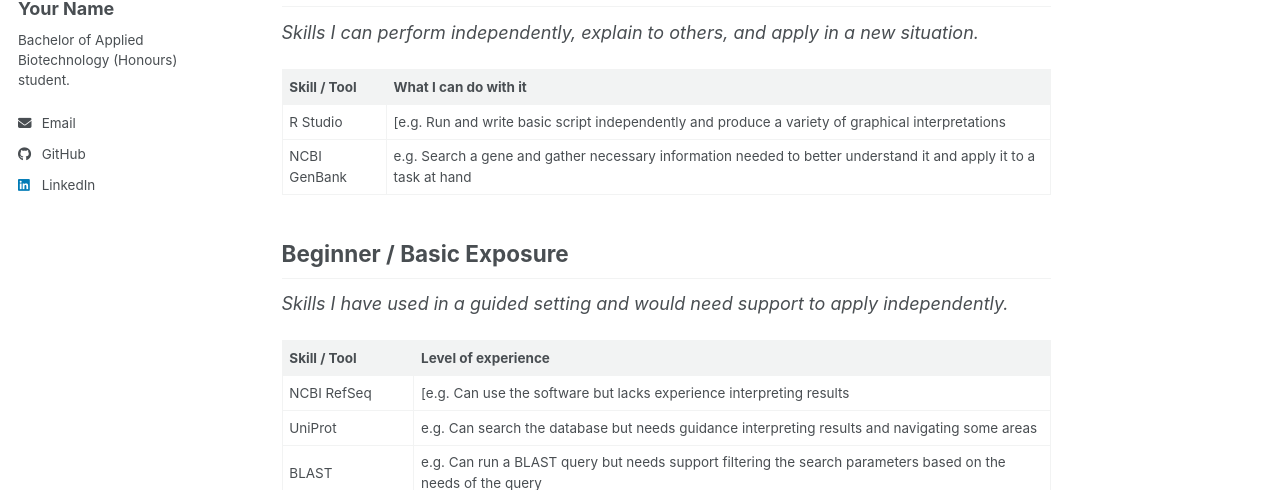
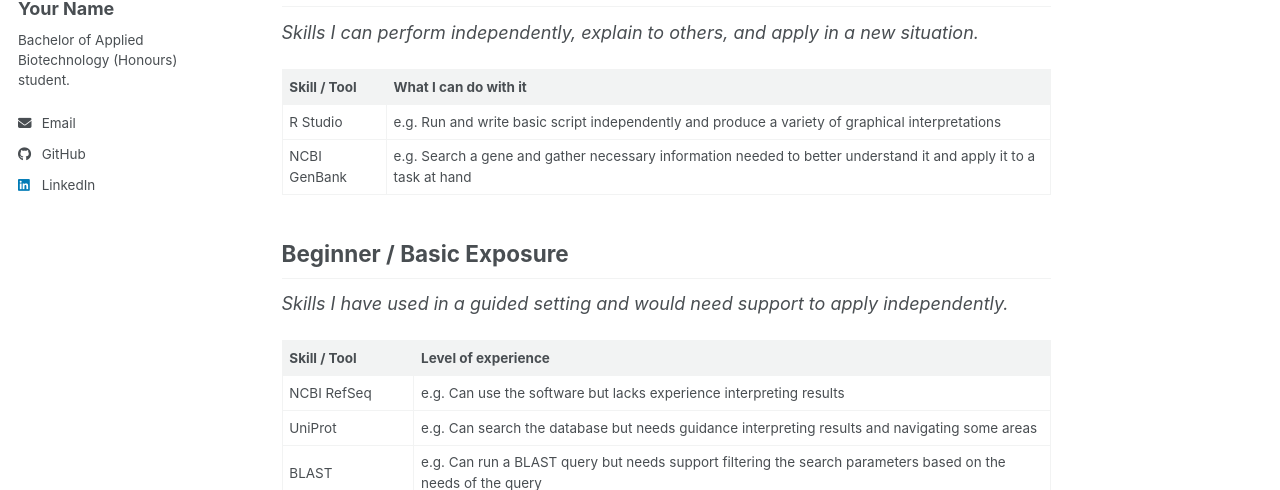
Before and after one commit to JaimielynnR/biot74000-portfolio, a Jekyll site: the page built from _pages/skills.md, in a window 1280 px wide and 1078 px high. Shown: the part 247-737 px from the top of the window. Built offline with Jekyll 4.4.1, drawn with Linux system fonts in a browser that asks for light colours; a script bundle is joined from its source files by our own code; library files that are not in the unit come from our copies.

```diff
--- a/_pages/skills.md
+++ b/_pages/skills.md
@@ -13,7 +13,7 @@ _Skills I can perform independently, explain to others, and apply in a new situa
 
 | Skill / Tool | What I can do with it |
 |---|---|
-| R Studio | [e.g. Run and write basic script independently and produce a variety of graphical interpretations |
+| R Studio | e.g. Run and write basic script independently and produce a variety of graphical interpretations |
 | NCBI GenBank | e.g. Search a gene and gather necessary information needed to better understand it and apply it to a task at hand |
 
 ## Beginner / Basic Exposure
@@ -22,7 +22,7 @@ _Skills I have used in a guided setting and would need support to apply independ
 
 | Skill / Tool | Level of experience |
 |---|---|
-| NCBI RefSeq | [e.g. Can use the software but lacks experience interpreting results |
+| NCBI RefSeq | e.g. Can use the software but lacks experience interpreting results |
 | UniProt | e.g. Can search the database but needs guidance interpreting results and navigating some areas |
 | BLAST | e.g. Can run a BLAST query but needs support filtering the search parameters based on the needs of the query |
 | NCBI GEO  | e.g. Familiar with the database but have yet to use it in practice |
```
